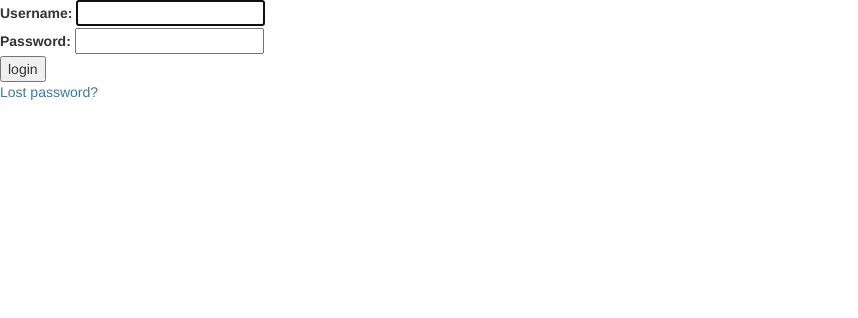
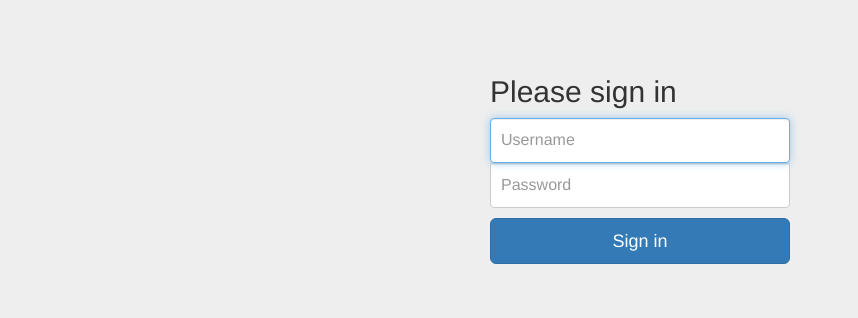
Before and after one commit to lawrencepeters/roomBooking, a Django app: page /accounts/login/ in a window 1280 px wide. Shown: the top 318 px of the page, without its empty margins (0-858 px from the left). Run offline with Django 3.2, Linux system fonts and the light colour scheme; some libraries are stand-ins or nearby versions.

Commit message:
wot are you looking at?

```diff
--- a/templates/registration/login.html
+++ b/templates/registration/login.html
@@ -15,25 +15,61 @@
     {% endif %}
 {% endif %}
 
-<form method="post" action="{% url 'login' %}">
-{% csrf_token %}
+<style>
+  body {
+  padding-top: 40px;
+  padding-bottom: 40px;
+  background-color: #eee;
+}
 
-<div>
-  <td>{{ form.username.label_tag }}</td>
-  <td>{{ form.username }}</td>
-</div>
-<div>
-  <td>{{ form.password.label_tag }}</td>
-  <td>{{ form.password }}</td>
-</div>
+.form-signin {
+  max-width: 330px;
+  padding: 15px;
+  margin: 0 auto;
+}
+.form-signin .form-signin-heading,
+.form-signin .checkbox {
+  margin-bottom: 10px;
+}
+.form-signin .checkbox {
+  font-weight: normal;
+}
+.form-signin .form-control {
+  position: relative;
+  height: auto;
+  -webkit-box-sizing: border-box;
+     -moz-box-sizing: border-box;
+          box-sizing: border-box;
+  padding: 10px;
+  font-size: 16px;
+}
+.form-signin .form-control:focus {
+  z-index: 2;
+}
+.form-signin input[type="email"] {
+  margin-bottom: -1px;
+  border-bottom-right-radius: 0;
+  border-bottom-left-radius: 0;
+}
+.form-signin input[type="password"] {
+  margin-bottom: 10px;
+  border-top-left-radius: 0;
+  border-top-right-radius: 0;
+}
+</style>
 
-<div>
-  <input type="submit" value="login" />
-  <input type="hidden" name="next" value="{{ next }}" />
-</div>
-</form>
+<div class="container">
 
-{# Assumes you setup the password_reset view in your URLconf #}
-<p><a href="{% url 'password_reset' %}">Lost password?</a></p>
+      <form class="form-signin" method="post" action="{% url 'login' %}">
+        {% csrf_token %}
+        <h2 class="form-signin-heading">Please sign in</h2>
+        <label for="{{ form.username.for_label }}" class="sr-only">{{ form.username.label }}</label>
+        <input name="{{form.username.html_name }}" id="{{ form.username.id_for_label }}" class="form-control" placeholder="Username" required autofocus>
+        <label for="{{ form.password.for_label }}" class="sr-only">{{ form.password.label }}</label>
+        <input name="{{form.password.html_name }}" type="password" id="{{ form.password.id_for_label }}" class="form-control" placeholder="Password" required>
+        <button class="btn btn-lg btn-primary btn-block" type="submit">Sign in</button>
+      </form>
+
+    </div>
 
 {% endblock %}
```
Also changed, not shown: booking/templates/mybookings.html (+8 -43 lines), booking/views.py (+14 -21 lines).
